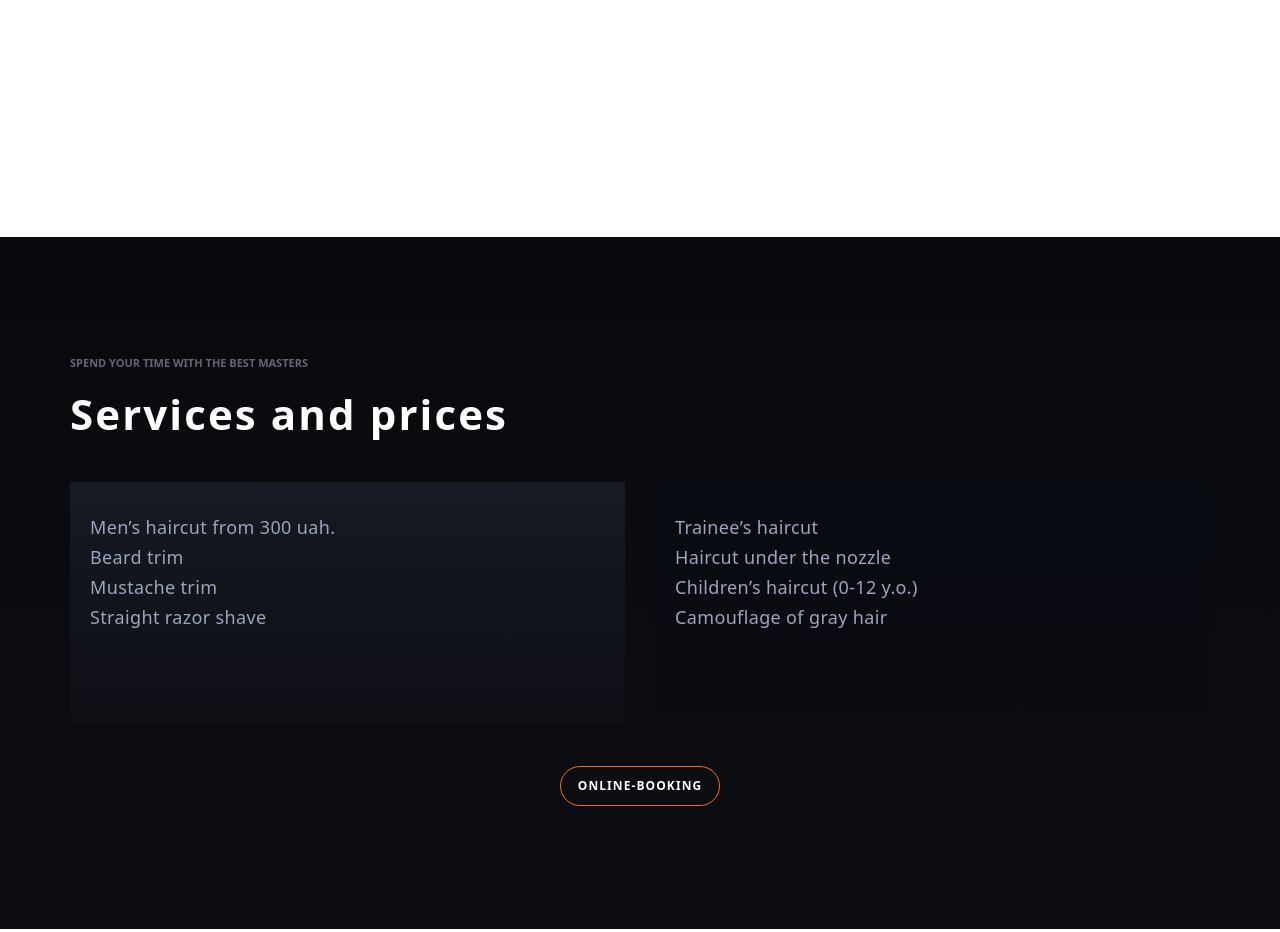
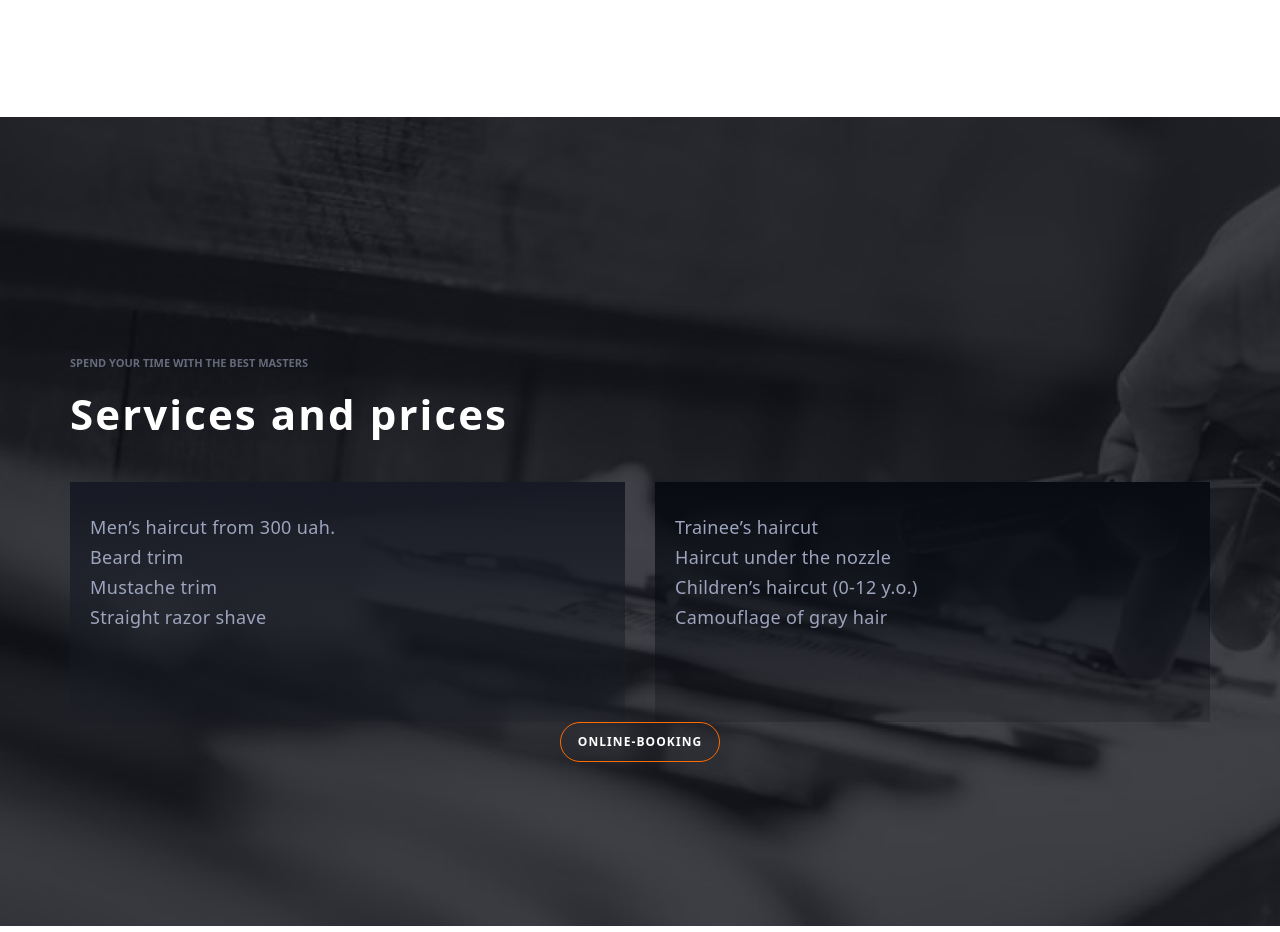
Before and after one commit to dima50066/barber-shop, a plain HTML site: page index.html in a window 1280 px wide. Shown: the part 1248-2180 px from the top of the page. Drawn offline with nearby package versions, Linux system fonts and the light colour scheme.

Commit message:
work with backgorund

```diff
--- a/css/styles.css
+++ b/css/styles.css
@@ -209,10 +209,8 @@ header {
 
 /* services and prices */
 .serv-price {
-  height: 692px;
   background-color: #111319;
-  background-image: linear-gradient(rgba(6, 6, 8, 0.7), rgba(11, 11, 16, 0.7)),
-    url(../images/serv&prices/backprices.jpg);
+  background-image: url(../images/serv&prices/img.png);
   background-repeat: no-repeat;
   background-size: cover;
 }
--- a/index.html
+++ b/index.html
@@ -88,8 +88,8 @@
     </section>
     <!-- ABOUT -->
     <!-- service and prices -->
-    <section>
-        <div class="serv-price">
+    <section class="serv-price">
+
         <div class="price-info container">
             <P class="price-info-par">Spend your time with the best masters</P>
             <h2 class="price-info-title">Services and prices</h2>
@@ -107,7 +107,7 @@
                     <li class="price-box-li">Camouflage of gray hair</li>
                 </ul>
             </div>
-            </div>
+
             <button class="serv-btn" type="button">Online-booking</button>
         </div>
     </section>
```
Also changed, not shown: images/serv&prices/img.png (added). Lines whose indentation alone changed are shown as unchanged.
